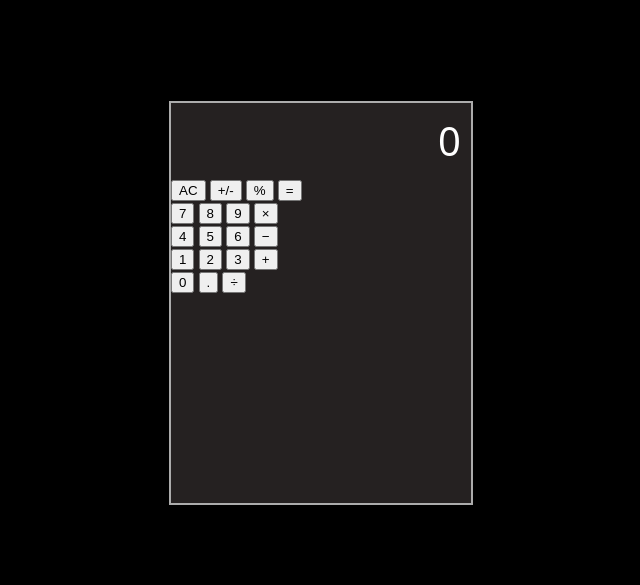
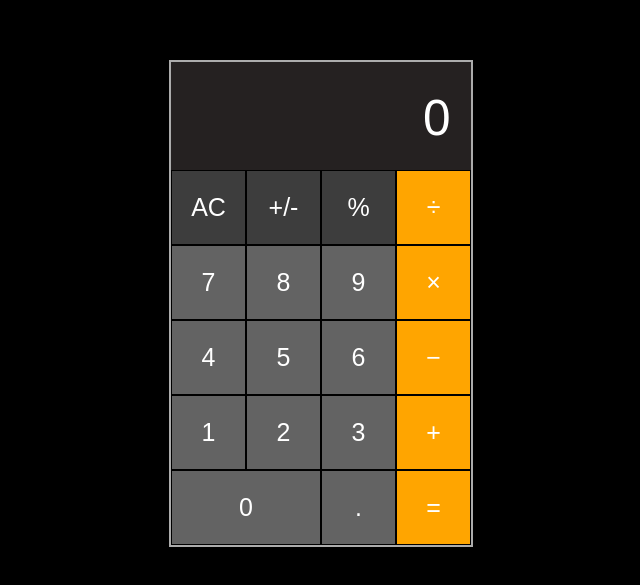
Before and after one commit to om0611/calculator, a plain HTML site: page index.html in a window 1280 px wide. Shown: the part 105-690 px from the top of the page, without its empty margins (319-959 px from the left). Drawn offline with Linux system fonts and the light colour scheme.

Commit message:
Added styling to buttons

```diff
--- a/index.html
+++ b/index.html
@@ -8,36 +8,34 @@
     <body>
         <div class="calculator">
             <div class="display">0</div>
-            <div class="buttons">
             <div class="row1">
                 <button class="mod clear">AC</button>
                 <button class="mod sign">+/-</button>
                 <button class="mod percent">%</button>
-                    <button class="op equals">=</button>
+                <button class="op divide">÷</button>
             </div>
             <div class="row2">
-                    <button class="digit 7">7</button>
-                    <button class="digit 8">8</button>
-                    <button class="digit 9">9</button>
+                <button class="digit seven">7</button>
+                <button class="digit eight">8</button>
+                <button class="digit nine">9</button>
                 <button class="op multiply">×</button>
             </div>
             <div class="row3">
-                    <button class="digit 4">4</button>
-                    <button class="digit 5">5</button>
-                    <button class="digit 6">6</button>
+                <button class="digit four">4</button>
+                <button class="digit five">5</button>
+                <button class="digit six">6</button>
                 <button class="op subtract">−</button>
             </div>
             <div class="row4">
-                    <button class="digit 1">1</button>
-                    <button class="digit 2">2</button>
-                    <button class="digit 3">3</button>
+                <button class="digit one">1</button>
+                <button class="digit two">2</button>
+                <button class="digit three">3</button>
                 <button class="op add">+</button>
             </div>
             <div class="row5">
-                    <button class="digit 0">0</button>
+                <button class="digit zero">0</button>
                 <button class="decimal">.</button>
-                    <button class="op divide">÷</button>
-                </div>
+                <button class="equals">=</button>
             </div>
         </div>
 
--- a/main.js
+++ b/main.js
@@ -24,9 +24,9 @@ function divide(num1, num2) {
 function operate(num1, num2, op) {
     if (op === "+") {
         return add(num1, num2);
-    } else if (op === "-") {
+    } else if (op === "−") {
         return subtract(num1, num2);
-    } else if (op === "x") {
+    } else if (op === "×") {
         return multiply(num1, num2);
     } else {
         return divide(num1, num2);
--- a/style.css
+++ b/style.css
@@ -11,18 +11,51 @@ body {
     font-family: system-ui, -apple-system, BlinkMacSystemFont, "Segoe UI",
         Roboto, Oxygen, Ubuntu, Cantarell, "Open Sans", "Helvetica Neue",
         sans-serif;
+    font-weight: 200;
 }
 
 .calculator {
     border: 2px rgb(172, 172, 172) solid;
     background-color: rgb(37, 33, 33);
-    height: 400px;
-    width: 300px;
 }
 
 .display {
     text-align: end;
-    padding: 10px;
+    padding: 20px;
     color: white;
-    font-size: 40px;
+    font-size: 50px;
 }
+
+.row1,
+.row2,
+.row3,
+.row4,
+.row5 {
+    display: flex;
+}
+
+button {
+    width: 75px;
+    height: 75px;
+    font-size: 25px;
+    color: white;
+    border: 1px solid black;
+}
+
+.zero {
+    width: 150px;
+}
+
+.op,
+.equals {
+    background-color: orange;
+}
+
+.mod {
+    background-color: rgb(61, 61, 61);
+}
+
+.digit,
+.decimal {
+    background-color: rgb(99, 99, 99);
+}
```
Lines whose indentation alone changed are shown as unchanged.
